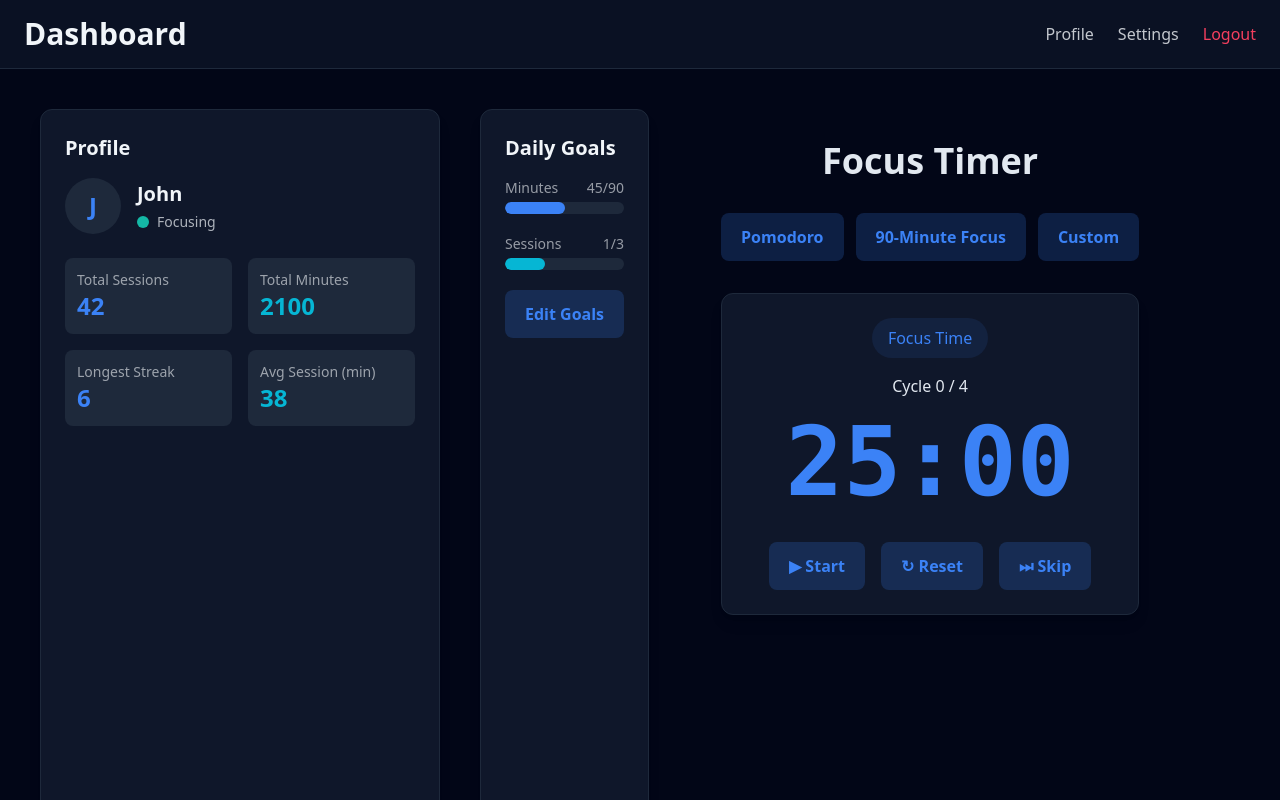
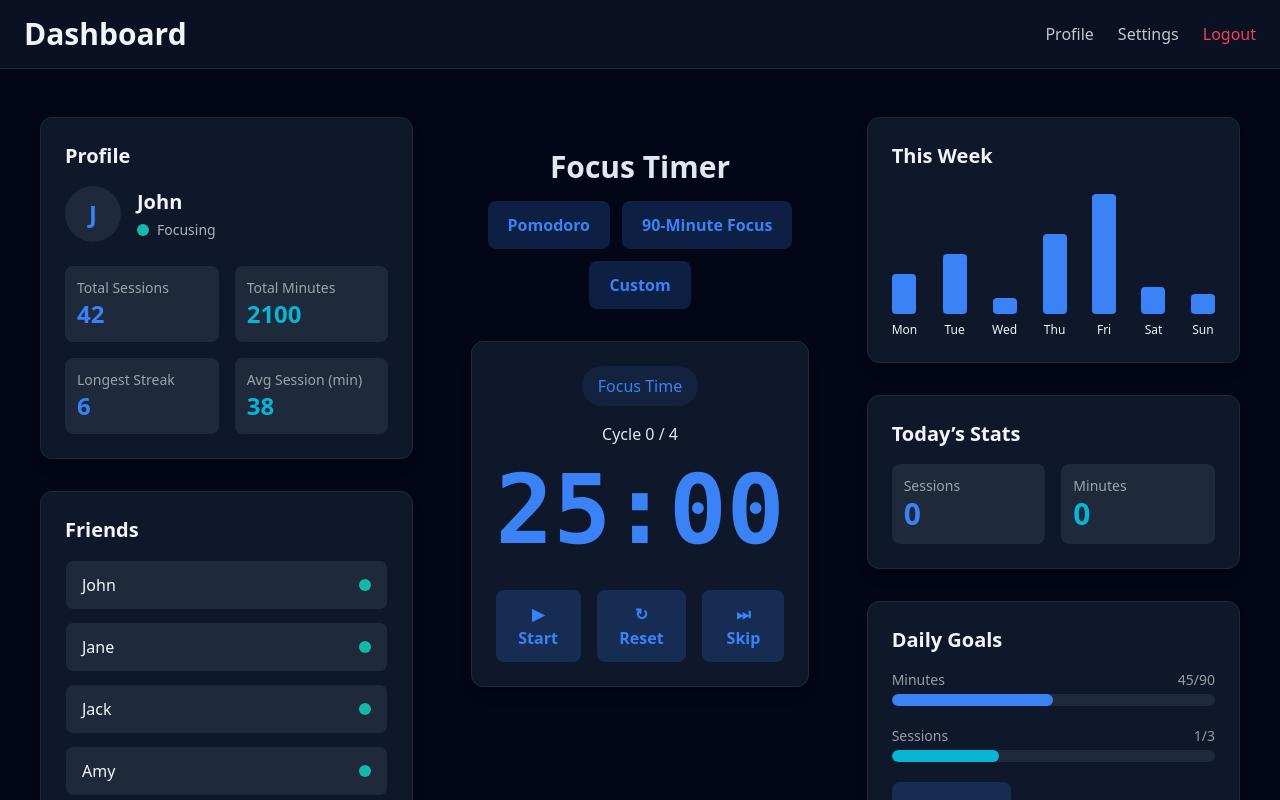
Before and after one commit to hanson777/FocusLink, a React app in the folder frontend/: page / in a window 1280 px wide. Shown: the top 800 px of the page. Built offline with nearby package versions, Linux system fonts and the light colour scheme; the HTML template or start-up script is replaced by a standard one.

Commit message:
Styling changes to homepage

```diff
--- a/frontend/src/App.jsx
+++ b/frontend/src/App.jsx
@@ -1,49 +1,37 @@
-import { useState } from "react";
 import TimerCard from "./components/Timer/TimerCard";
 import TodayStatsCard from "./components/Stats/TodayStatsCard";
 import WeeklyStatsCard from "./components/Stats/WeeklyStatsCard";
 import FriendsCard from "./components/FriendsFeed/FriendsCard";
 import UserProfileCard from "./components/UserProfile/UserProfileCard";
 import Navbar from "./components/Navbar/Navbar";
-import ProfilePage from "./pages/Profile";
 import DailyGoalCard from "./components/Goals/DailyGoalCard";
-import QuickActionsCard from "./components/QuickActions/QuickActionsCard";
 
 export default function App() {
-  const [page, setPage] = useState("home");
-
   return (
     <div className="min-h-screen bg-bg text-text">
 
-      <Navbar onNavigate={(p) => setPage(p)} />
+      <Navbar />
 
-      {page === "home" ? (
-        <main className="p-10">
-      <div className="max-w-[1400px] mx-auto">
+      <main className="px-4 py-8 sm:px-6 lg:px-10 lg:py-12">
+        <div className="max-w-[1400px] mx-auto grid grid-cols-1 gap-6 md:grid-cols-2 lg:grid-cols-3 lg:gap-10">
 
-      <div className="flex flex-wrap gap-10 justify-items-center">
+          <div className="flex flex-col gap-6 sm:gap-8">
+            <UserProfileCard />
+            <FriendsCard />
+          </div>
 
-        <UserProfileCard className="w-1/3" onClick={() => setPage("profile")} />
-        <DailyGoalCard className="w-1/3" />
+          <div className="flex flex-col justify-center items-center min-h-full md:min-h-0 mt-6 md:mt-0">
+            <TimerCard timeLeft="25:00" active={false} />
+          </div>
 
-        <TimerCard
-        timeLeft="25:00"
-        active={false}
-        onStart={() => console.log("start")}
-        onEnd={() => console.log("end")}
-        />
-        <TodayStatsCard />
-        <WeeklyStatsCard />
-
-        <FriendsCard />
+          <div className="flex flex-col gap-6 sm:gap-8">
+            <WeeklyStatsCard />
+            <TodayStatsCard />
+            <DailyGoalCard />
+          </div>
 
         </div>
-
-      </div>
-        </main>
-      ) : page === "profile" ? (
-        <ProfilePage onBack={() => setPage("home")} onNavigate={(p) => setPage(p)} />
-      ) : null}
+      </main>
 
     </div>
   );
--- a/frontend/src/components/Navbar/Navbar.jsx
+++ b/frontend/src/components/Navbar/Navbar.jsx
@@ -3,9 +3,13 @@ import React from "react";
 export default function Navbar({ onNavigate }) {
   return (
     <nav className="w-full bg-surface/70 backdrop-blur-md border-b border-surfaceLight px-6 py-4 flex justify-between items-center">
-      <h1 className="text-3xl font-bold text-textLight">
+      <button
+        className="text-3xl font-bold text-textLight hover:text-textLight/80 transition"
+        onClick={() => onNavigate && onNavigate("home")}
+        type="button"
+      >
         Dashboard
-      </h1>
+      </button>
 
       <div className="flex items-center gap-6 text-textLight/80">
         <button
--- a/frontend/src/components/Timer/TimerCard.jsx
+++ b/frontend/src/components/Timer/TimerCard.jsx
@@ -148,8 +148,8 @@ export default function FocusTimer() {
         preload="auto"
       />
 
-      <div className="max-w-4xl mx-auto">
-        <h1 className="text-4xl font-bold text-text mb-8 text-center">Focus Timer</h1>
+      <div className="max-w-2xl mx-auto">
+        <h1 className="text-3xl font-bold text-text mb-4 text-center">Focus Timer</h1>
 
         <div className="flex gap-3 mb-8 justify-center flex-wrap">
           {Object.entries(TIMER_MODES).map(([key, cfg]) => (
```
Also changed, not shown: frontend/src/pages/Profile.jsx (indentation only).
